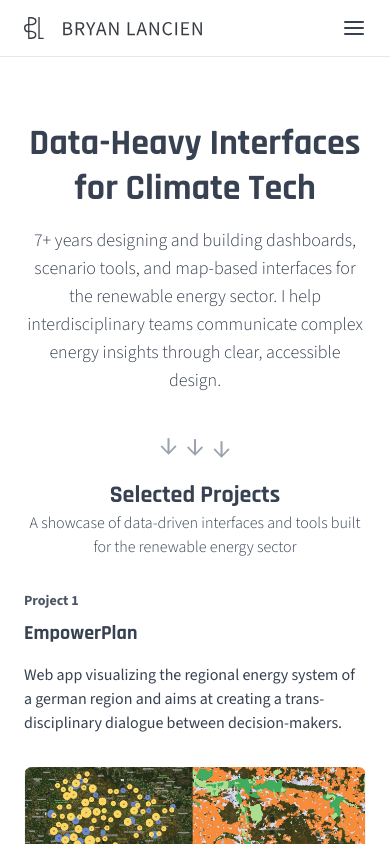
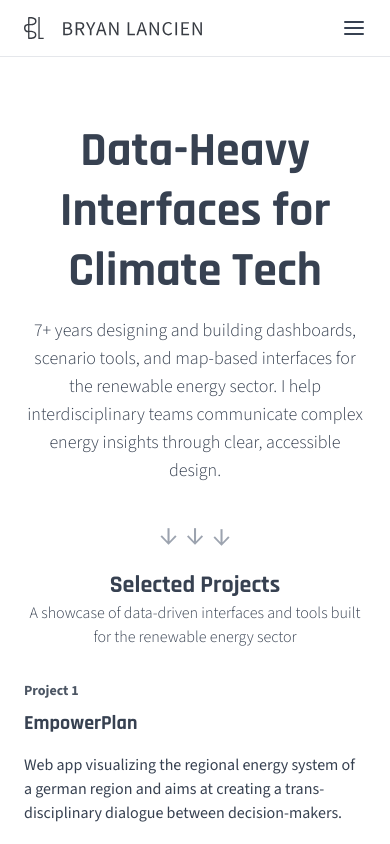
Before and after one commit to bmlancien/portfolio-2026, a React (Vite) app: page / in a window 390 px wide. Shown: the top 844 px of the page. Built offline with nearby package versions, Linux system fonts and the light colour scheme.

Commit message:
Improve typography on hero

```diff
--- a/src/components/Hero.jsx
+++ b/src/components/Hero.jsx
@@ -5,7 +5,7 @@
     <section className="bg-white">
       <div className="max-w-8xl flex justify-center mx-auto px-6 lg:px-8 xl:px-12 py-8 md:py-16 lg:py-20 pt-16 lg:pt-24 xl:pt-32">
         <div className="max-w-5xl flex flex-col items-center">
-          <h1 className="text-center text-4xl md:text-5xl lg:text-6xl xl:text-8xl font-bold font-rajdhani text-gray-700 mb-4 leading-tight">
+          <h1 className="text-center text-5xl md:text-6xl lg:text-7xl xl:text-8xl font-bold font-rajdhani text-gray-700 mb-4 leading-tight">
             Data-Heavy Interfaces for Climate Tech
           </h1>
           <p className="text-center text-lg md:text-xl lg:text-2xl xl:text-3xl font-light text-gray-700">
```
